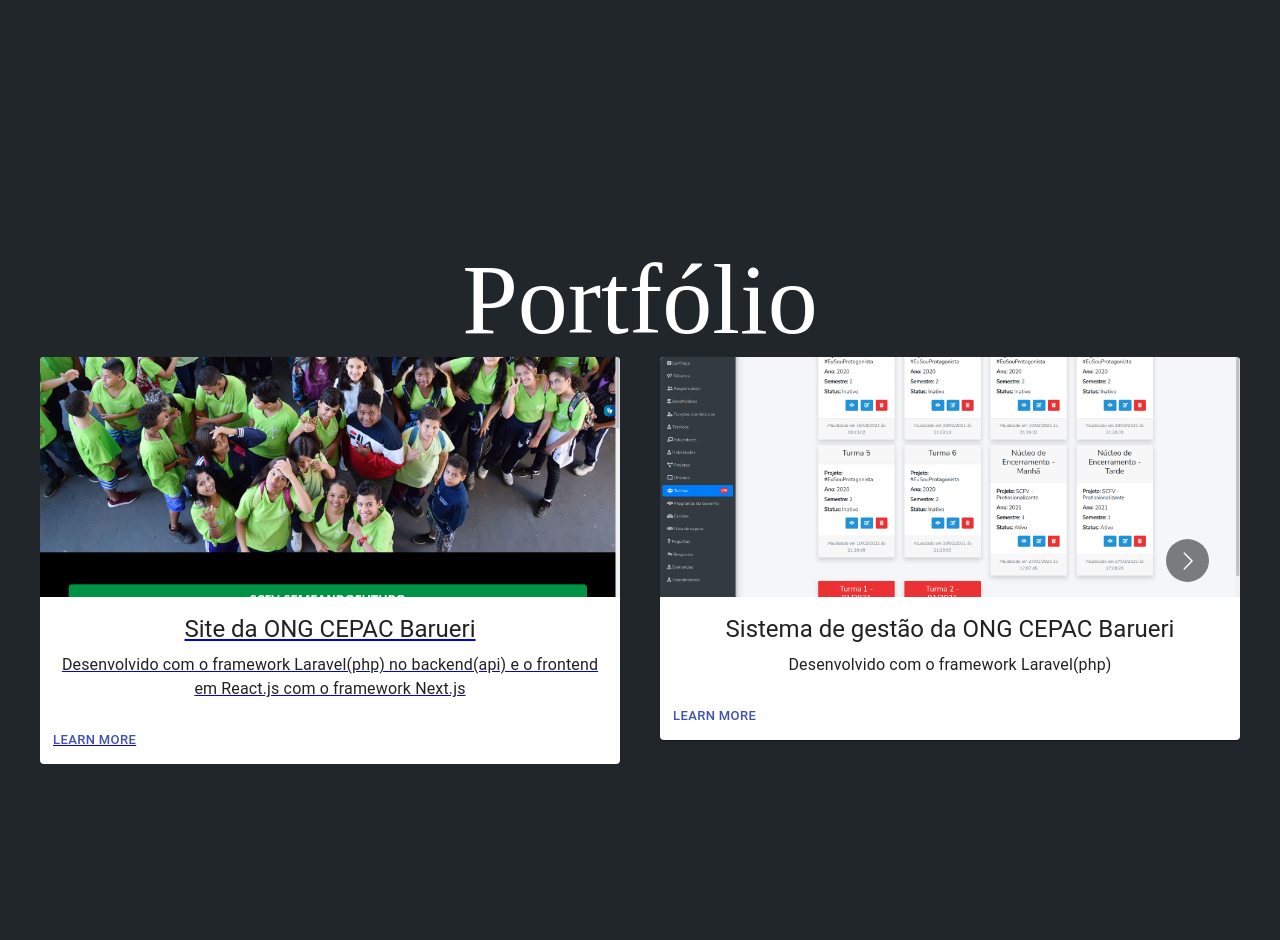
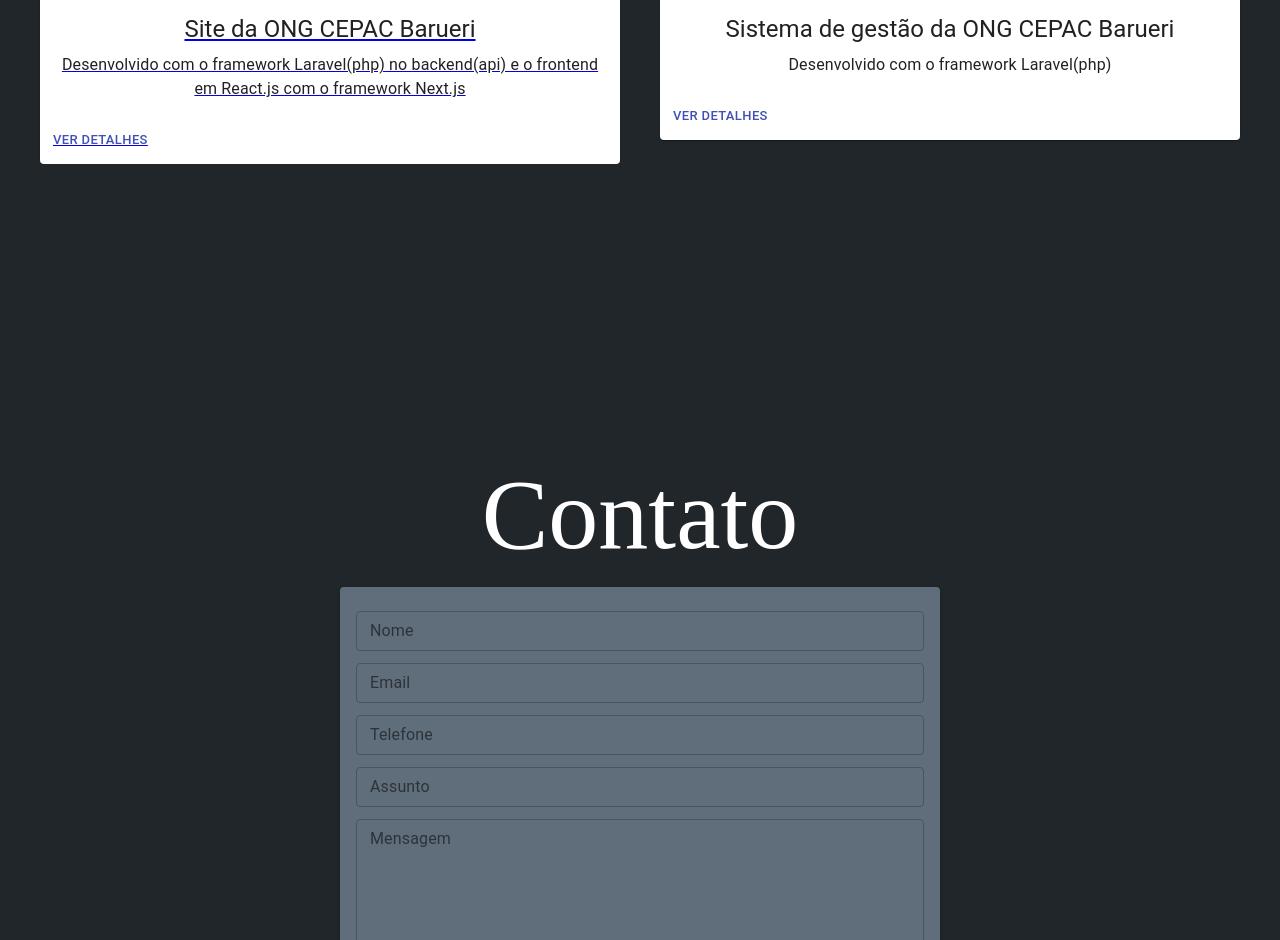
Before and after one commit to carlosemidio/portfolio-nextjs, a Next.js app: page / in a window 1280 px wide. Shown: the part 1860-2800 px from the top of the page. Built offline with nearby package versions, Linux system fonts and the light colour scheme.

Commit message:
Contact form structure

```diff
--- /dev/null
+++ b/components/ContactForm/index.tsx
@@ -0,0 +1,218 @@
+import React from "react";
+import {
+  Card,
+  CardContent,
+  CardActions,
+  TextField,
+  Button,
+} from "@material-ui/core";
+import makeStyles from "@material-ui/core/styles/makeStyles";
+import createStyles from "@material-ui/core/styles/createStyles";
+import { Theme } from "@material-ui/core/styles/createMuiTheme";
+import { withFormik, FormikProps } from "formik";
+import * as yup from "yup";
+
+const useStyles = makeStyles((theme: Theme) =>
+  createStyles({
+    card: {
+      maxWidth: 600,
+      background: "none",
+      position: "relative",
+      zIndex: 0,
+      "&::after": {
+        content: '""',
+        opacity: ".8",
+        zIndex: -1,
+        backgroundColor: "#708090",
+        position: "absolute",
+        width: "100%",
+        height: "100%",
+        top: 0,
+        left: 0,
+      },
+    },
+    container: {
+      display: "Flex",
+      justifyContent: "center",
+    },
+    actions: {
+      width: "100%",
+      display: "flex",
+      justifyContent: "center",
+    },
+    textField: {
+      color: "#ffffff!important",
+    },
+  })
+);
+
+const validationsForm = {
+  name: yup.string().required("O nome é obrigatório"),
+  email: yup
+    .string()
+    .email("Informe um email válido")
+    .required("O email é obrigatório"),
+  phone: yup
+    .string()
+    .min(10, "O telefone precisa ter pelo menos 10 caracteres")
+    .max(11, "O telefone precisa ter no máximo 11 caracteres"),
+  subject: yup.string().required("O assunto é obrigatório"),
+  message: yup.string().required("A mensagem é obrigatória"),
+};
+
+// Shape of form values
+interface FormValues {
+  name?: string;
+  email?: string;
+  phone?: string;
+  subject?: string;
+  message?: string;
+}
+
+const form = (props: FormikProps<FormValues>) => {
+  const {
+    values,
+    touched,
+    errors,
+    isSubmitting,
+    handleChange,
+    handleBlur,
+    handleSubmit,
+    handleReset,
+  } = props;
+
+  const classes = useStyles();
+
+  return (
+    <div className={classes.container}>
+      <form onSubmit={handleSubmit}>
+        <Card className={classes.card}>
+          <CardContent>
+            <TextField
+              InputProps={{
+                className: classes.textField,
+              }}
+              id="name"
+              label="Nome"
+              value={values.name}
+              onChange={handleChange}
+              onBlur={handleBlur}
+              helperText={touched.name ? errors.name : ""}
+              error={touched.name && Boolean(errors.name)}
+              margin="dense"
+              variant="outlined"
+              fullWidth
+            />
+            <TextField
+              id="email"
+              label="Email"
+              type="email"
+              value={values.email}
+              onChange={handleChange}
+              onBlur={handleBlur}
+              helperText={touched.email ? errors.email : ""}
+              error={touched.email && Boolean(errors.email)}
+              margin="dense"
+              variant="outlined"
+              fullWidth
+            />
+            <TextField
+              id="phone"
+              label="Telefone"
+              type="text"
+              inputProps={{
+                minLength: 10,
+                maxLength: 11,
+              }}
+              value={values.phone}
+              onChange={handleChange}
+              onBlur={handleBlur}
+              helperText={touched.phone ? errors.phone : ""}
+              error={touched.phone && Boolean(errors.phone)}
+              margin="dense"
+              variant="outlined"
+              fullWidth
+            />
+            <TextField
+              id="subject"
+              label="Assunto"
+              value={values.subject}
+              onChange={handleChange}
+              onBlur={handleBlur}
+              helperText={touched.subject ? errors.subject : ""}
+              error={touched.subject && Boolean(errors.subject)}
+              margin="dense"
+              variant="outlined"
+              fullWidth
+            />
+            <TextField
+              id="message"
+              label="Mensagem"
+              value={values.message}
+              onChange={handleChange}
+              onBlur={handleBlur}
+              helperText={touched.message ? errors.message : ""}
+              error={touched.message && Boolean(errors.message)}
+              multiline
+              rows={6}
+              margin="dense"
+              variant="outlined"
+              fullWidth
+            />
+          </CardContent>
+          <CardActions className={classes.actions}>
+            <Button type="submit" color="primary" disabled={isSubmitting}>
+              Enviar
+            </Button>
+            <Button color="secondary" onClick={handleReset}>
+              Cancelar
+            </Button>
+          </CardActions>
+        </Card>
+      </form>
+    </div>
+  );
+};
+
+interface MyFormProps {
+  name?: string;
+  email?: string;
+  phone?: string;
+  subject?: string;
+  message?: string;
+}
+
+const Form = withFormik<MyFormProps, FormValues>({
+  mapPropsToValues: ({ name, email, subject, phone, message }) => {
+    return {
+      name: name || "",
+      email: email || "",
+      phone: phone || "",
+      subject: subject || "",
+      message: message || "",
+    };
+  },
+
+  validationSchema: yup.object().shape(validationsForm),
+
+  handleSubmit: (values, { setSubmitting, resetForm }) => {
+    setTimeout(() => {
+      // submit to the server
+      const requestOptions = {
+        method: "POST",
+        headers: { "Content-Type": "application/json" },
+        body: JSON.stringify(values),
+      };
+
+      fetch(`${process.env.NEXT_PUBLIC_API_URL}/doador`, requestOptions)
+        .then((response) => response.json())
+        .then((data) => {
+          setSubmitting(false);
+          resetForm();
+          alert(data.message);
+        });
+    }, 1000);
+  },
+})(form);
+
+export default Form;
--- a/components/card.tsx
+++ b/components/card.tsx
@@ -52,7 +52,7 @@
             Share
           </Button> */}
           <Button size="small" color="primary">
-            Learn More
+            Ver detalhes
           </Button>
         </CardActions>
       </Card>
--- a/package.json
+++ b/package.json
@@ -10,12 +10,14 @@
   "dependencies": {
     "@material-ui/core": "^4.11.3",
     "@material-ui/icons": "^4.11.2",
+    "formik": "^2.2.6",
     "mobile-detect": "^1.4.5",
     "next": "10.1.3",
     "react": "17.0.2",
     "react-dom": "17.0.2",
     "react-elastic-carousel": "^0.11.5",
-    "react-multi-carousel": "^2.6.2"
+    "react-multi-carousel": "^2.6.2",
+    "yup": "^0.32.9"
   },
   "devDependencies": {
     "@types/node": "^14.14.37",
--- a/pages/index.tsx
+++ b/pages/index.tsx
@@ -4,6 +4,7 @@
 import createStyles from "@material-ui/core/styles/createStyles";
 import { Theme } from "@material-ui/core/styles/createMuiTheme";
 import Carousel from "../components/Carousel";
+import ContactForm from "../components/ContactForm";
 
 const useStyles = makeStyles((theme: Theme) =>
   createStyles({
@@ -109,7 +110,7 @@
       },
     },
     sectionTitle: {
-      paddingTop: 300,
+      paddingTop: 100,
       width: "100%",
       fontSize: 100,
       textAlign: "center",
@@ -165,7 +166,6 @@
       fontSize: 24,
       maxWidth: "100%",
     },
-    portfolio: {},
   })
 );
 
@@ -277,13 +277,7 @@
           Contato
         </p>
         <div className={classes.aboutBox}>
-          <p className={classes.aboutText}>
-            Me chamo Carlos e sou desenvolvedor web com mais de 3 anos de
-            experiência. Já são mais de três anos desenvolvendo soluções e
-            criando bons laços de parceiria com clietes e colegas da área. Para
-            mim cada projeto é mais uma chance de melhorar a vida das pessoas:
-            ajudando a atrair mais clientes, automatizando processos, etc...
-          </p>
+          <ContactForm />
         </div>
       </main>
     </div>
```
Also changed, not shown: 1 other file (tests, documents, lock files or other folders).
